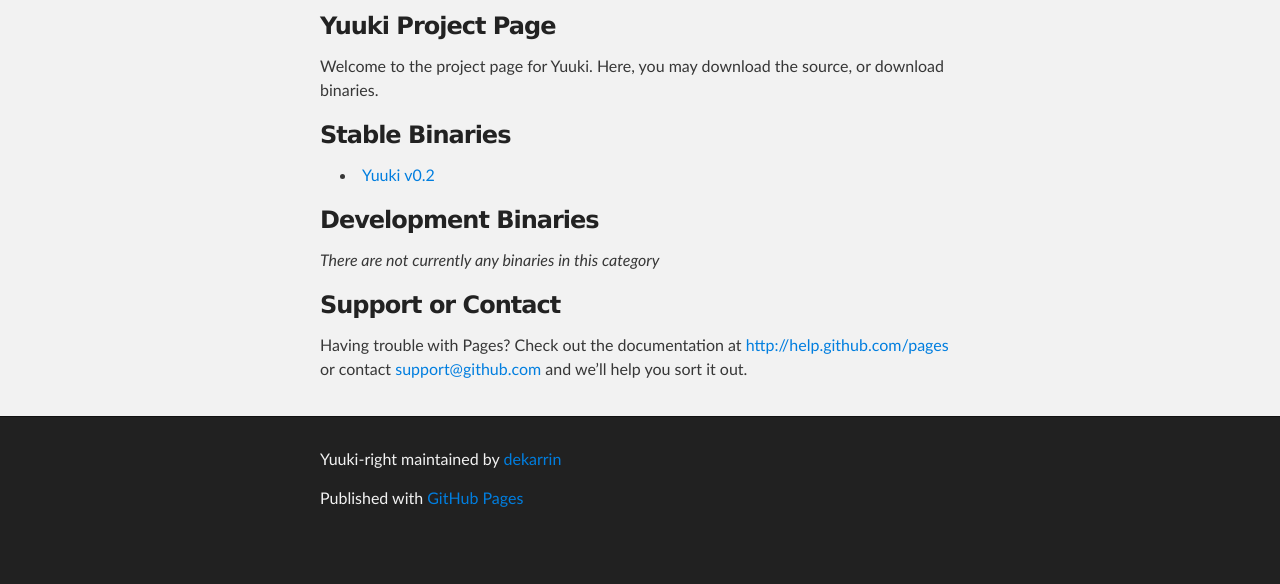
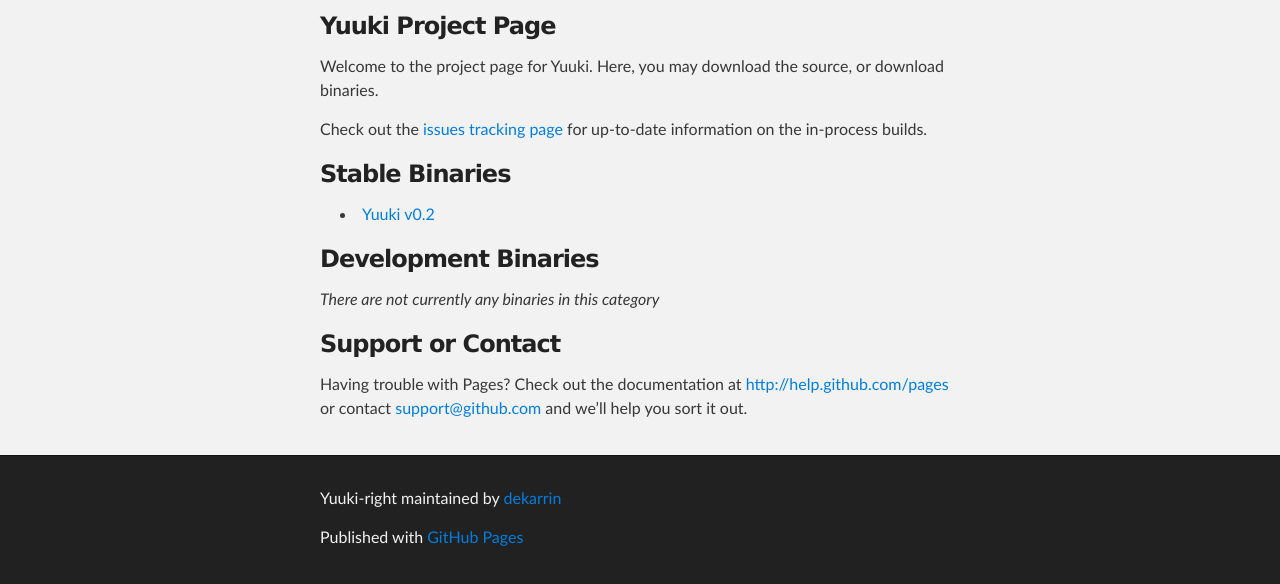
Before and after one commit to dekarrin/yuuki-jrpg, a plain HTML site: page index.html in a window 1280 px wide. Shown: the part 252-836 px from the top of the page. Before the commit the page ends 800 px from the top, so only its background shows below. Drawn offline with Linux system fonts and the light colour scheme.

Commit message:
Added link to issues page.

```diff
--- a/index.html
+++ b/index.html
@@ -35,6 +35,8 @@
 
 <p>Welcome to the project page for Yuuki. Here, you may download the source, or download binaries.</p>
 
+<p>Check out the <a href="https://github.com/dekarrin/yuuki-right/issues">issues tracking page</a> for up-to-date information on the in-process builds.</p>
+
 <h3>Stable Binaries</h3>
 
 <ul>
```
